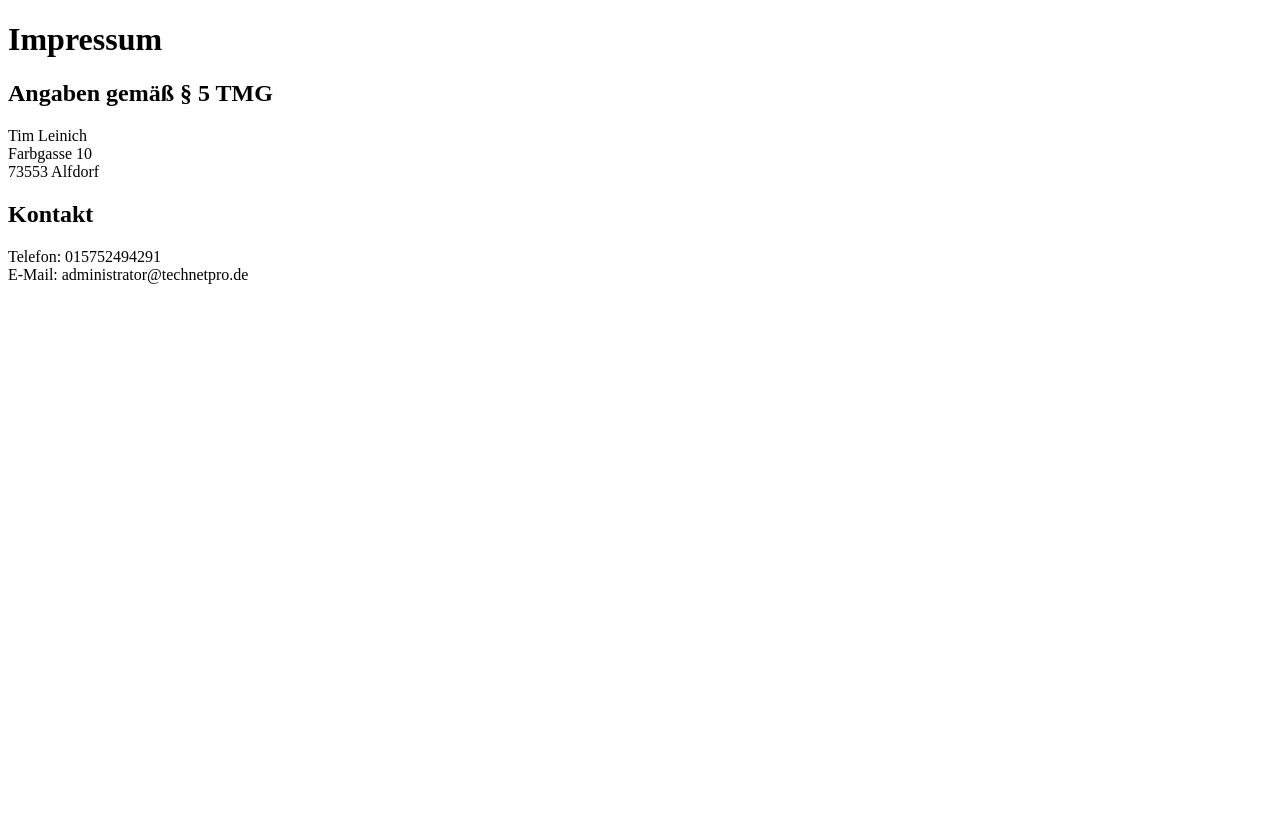
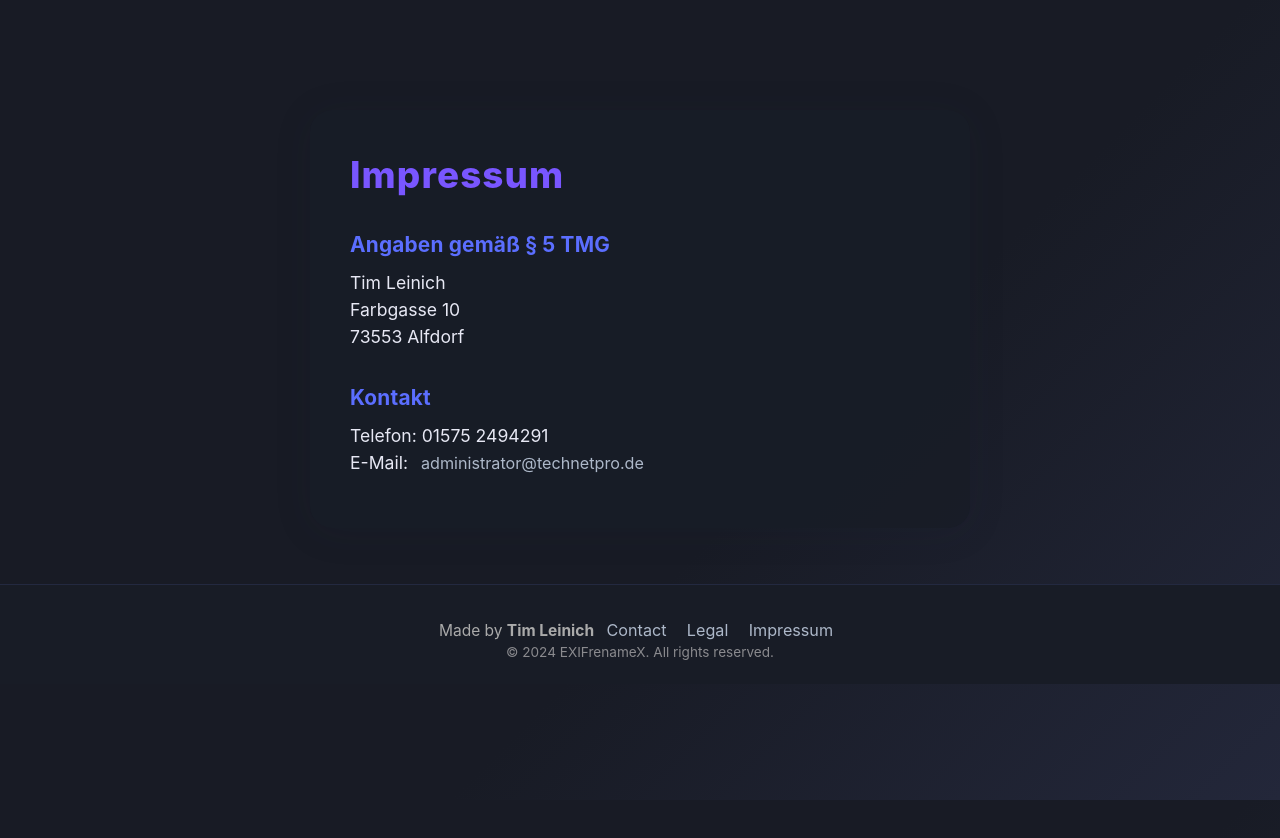
Before and after one commit to Ch4r0ne/EXIFrenameX_Web, a plain HTML site: page impressum.html in a window 1280 px wide. Before the commit the page ends 800 px from the top, so only its background shows below. Drawn offline with Linux system fonts and the light colour scheme.

Commit message:
Update impressum.html

```diff
--- a/impressum.html
+++ b/impressum.html
@@ -1,11 +1,97 @@
 <!doctype html>
-        <h1>Impressum</h1>
-
-        <h2>Angaben gem&auml;&szlig; &sect; 5 TMG</h2>
-        <p>Tim Leinich<br />
-        Farbgasse 10<br />
-        73553 Alfdorf</p>
-
-        <h2>Kontakt</h2>
-        <p>Telefon: 015752494291<br />
-        E-Mail: administrator@technetpro.de</p>
+<html lang="de" class="h-100">
+<head>
+  <meta charset="utf-8">
+  <meta name="viewport" content="width=device-width,initial-scale=1,shrink-to-fit=no">
+  <meta name="robots" content="noindex, nofollow">
+  <title>Impressum – EXIFrenameX</title>
+  <link rel="stylesheet" href="css/theme.min.css">
+  <style>
+    body {
+      font-family: 'Inter', Arial, sans-serif;
+      background: linear-gradient(135deg, #181b25 60%, #23273a 100%);
+      color: #f4f5fa;
+      min-height: 100vh;
+      margin: 0;
+    }
+    .impressum-container {
+      max-width: 660px;
+      margin: 110px auto 40px auto;
+      background: rgba(24, 28, 39, 0.94);
+      border-radius: 22px;
+      box-shadow: 0 4px 38px 0 rgba(30,40,60,0.10);
+      padding: 2.7rem 2.5rem 2.1rem 2.5rem;
+    }
+    h1 {
+      color: #7956ff;
+      font-size: 2.3rem;
+      font-weight: 800;
+      letter-spacing: 0.03em;
+      margin-bottom: 2rem;
+      text-align: left;
+    }
+    h2 {
+      color: #5b6eff;
+      font-size: 1.3rem;
+      margin-top: 2.2rem;
+      margin-bottom: 0.7rem;
+      font-weight: 700;
+      letter-spacing: 0.01em;
+    }
+    p {
+      color: #e7e8f4;
+      font-size: 1.1rem;
+      margin-bottom: 1.1rem;
+      line-height: 1.55;
+    }
+    .footer-link {
+      color: #adb8c9;
+      transition: color .14s;
+      text-decoration: none;
+      margin: 0 8px;
+      font-size: 1.01rem;
+    }
+    .footer-link:hover {
+      color: #36f1cd;
+    }
+    .footer {
+      color: #aaa;
+      font-size: 0.97rem;
+      background: #181c26;
+      border-top: 1px solid #232940;
+      padding: 2.1rem 0 1.3rem 0;
+      margin-top: 3.5rem;
+    }
+    @media (max-width: 650px) {
+      .impressum-container {padding: 1.15rem 0.8rem;}
+      h1 {font-size: 1.33rem;}
+      h2 {font-size: 1.07rem;}
+    }
+  </style>
+</head>
+<body class="h-100">
+  <div class="impressum-container">
+    <h1>Impressum</h1>
+    <h2>Angaben gem&auml;&szlig; &sect; 5 TMG</h2>
+    <p>
+      Tim Leinich<br>
+      Farbgasse 10<br>
+      73553 Alfdorf
+    </p>
+    <h2>Kontakt</h2>
+    <p>
+      Telefon: 01575&nbsp;2494291<br>
+      E-Mail: <a href="mailto:administrator@technetpro.de" class="footer-link">administrator@technetpro.de</a>
+    </p>
+  </div>
+  <footer class="footer">
+    <div class="container text-center">
+      Made by <b>Tim Leinich</b>
+      <a href="mailto:admin@technetpro.de" class="footer-link">Contact</a>
+      <a href="legal.html" class="footer-link">Legal</a>
+      <a href="impressum.html" class="footer-link">Impressum</a>
+      <div class="small mt-2 text-secondary">© 2024 EXIFrenameX. All rights reserved.</div>
+    </div>
+  </footer>
+</body>
+</html>
```
